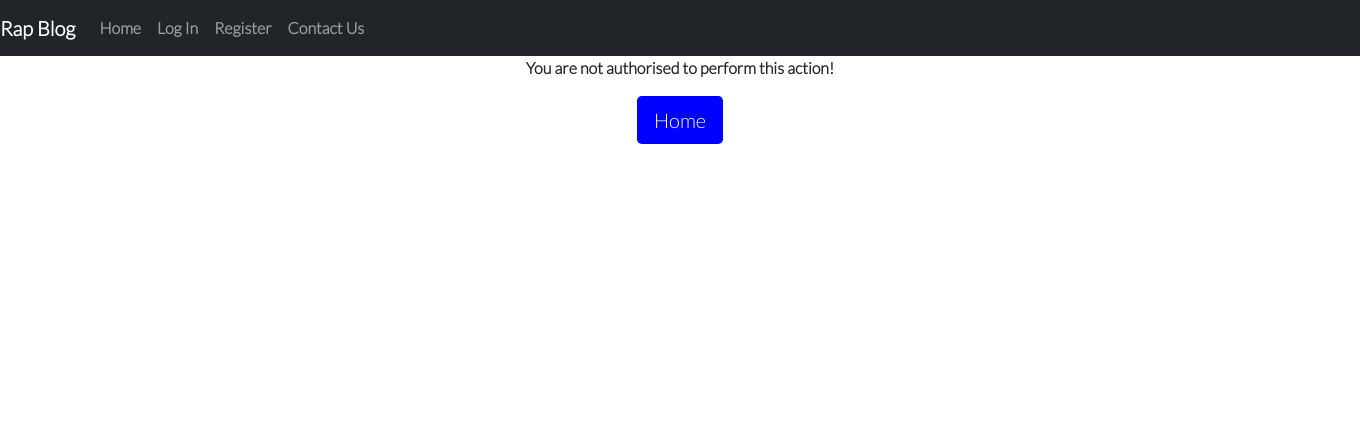
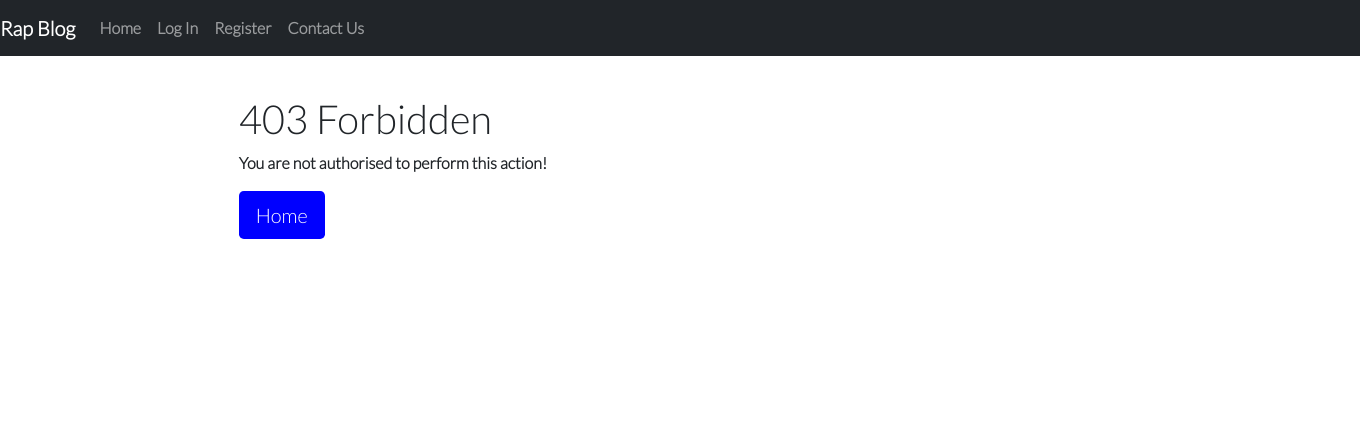
Before and after one commit to andreasarreqi/blog, a Django app: template templates/403.html in a window 1360 px wide. Shown: the top 438 px of the page. Run offline with Django 3.2, Linux system fonts and the light colour scheme; the template is opened without the code that fills it, so the values that code supplies are empty.

Commit message:
Adding Epic 4 and 5 user stories, packages installed to the readme also changes the classes on the 403 404 500 error pages

```diff
--- a/templates/403.html
+++ b/templates/403.html
@@ -2,7 +2,7 @@
 {% load static %}
 
 {% block content %}
-<div class="d-flex flex-column align-items-center">
+<div class="container add-post offset-md-2">
     <h1>403 Forbidden</h1>
     <p>You are not authorised to perform this action!</p>
 
--- a/templates/404.html
+++ b/templates/404.html
@@ -2,7 +2,7 @@
 {% load static %}
 
 {% block content %}
-<div class="d-flex flex-column align-items-center">
+<div class="container add-post offset-md-2">
     <h1>404 Page Not Found</h1>
     <p>The page you have requested cannot be found!</p>
 
--- a/templates/500.html
+++ b/templates/500.html
@@ -2,7 +2,7 @@
 {% load static %}
 
 {% block content %}
-<div class="d-flex flex-column align-items-center">
+<div class="container add-post offset-md-2">
     <h1>500 Internal Server Error</h1>
     <p>Don't worry, this is us not you!</p>
 
```
Also changed, not shown: README.md, static/images/navbar.PNG (deleted).
